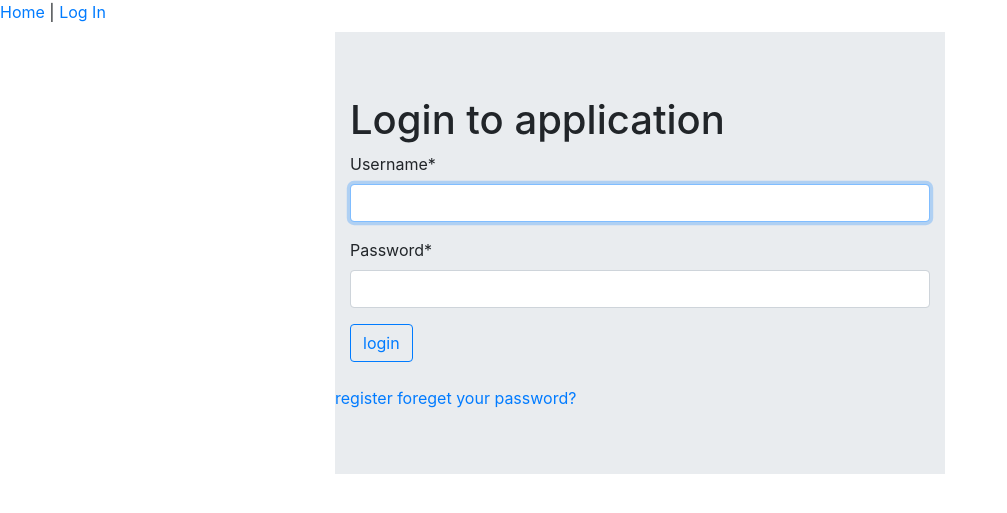
After one commit to ManojDjs/Docker-django-vue-boilerplate, a Django app: page /login/ in a window 1280 px wide. The commit adds this page. Shown: the top 513 px of the page, without its empty margins (0-1007 px from the left). Run offline with Django 3.2, Linux system fonts and the light colour scheme; some libraries are stand-ins or nearby versions.

Commit message:
custom css added to the login and signup pages

```diff
--- a/backend/backend/settings.py
+++ b/backend/backend/settings.py
@@ -38,12 +38,13 @@ INSTALLED_APPS = [
     'django.contrib.messages',
     'django.contrib.staticfiles',
     # 'users'
+    'crispy_forms',
     'registration',
     # 'django.contrib.admin',
     'backend',
 
 ]
-
+CRISPY_TEMPLATE_PACK = 'bootstrap4'
 MIDDLEWARE = [
     'django.middleware.security.SecurityMiddleware',
     'django.contrib.sessions.middleware.SessionMiddleware',
--- a/backend/backend/urls.py
+++ b/backend/backend/urls.py
@@ -18,7 +18,6 @@ from django.conf.urls import url
 from django.contrib import admin
 from django.contrib.auth import views as auth_views
 from django.views.generic import TemplateView
-
 urlpatterns = [
 
     url(r'^$',
@@ -36,6 +35,10 @@ urlpatterns = [
         auth_views.LoginView.as_view(
             template_name='registration/login.html'),
         name='login'),
+# url(r'^register/$',
+#         auth_views.regs .as_view(
+#             template_name='registration/login.html'),
+#         name='login'),
 
     url(r'^admin/',
         admin.site.urls,
--- a/backend/template/base.html
+++ b/backend/template/base.html
@@ -3,6 +3,10 @@
 <html lang="en">
 
 <head>
+    <meta charset="utf-8">
+    <meta name="viewport" content="width=device-width, initial-scale=1, shrink-to-fit=no">
+    <link rel="stylesheet" href="https://stackpath.bootstrapcdn.com/bootstrap/4.1.3/css/bootstrap.min.css" integrity="sha384-MCw98/SFnGE8fJT3GXwEOngsV7Zt27NXFoaoApmYm81iuXoPkFOJwJ8ERdknLPMO" crossorigin="anonymous">
+
     <title>Django Registration Test App</title>
 </head>
 
--- /dev/null
+++ b/backend/template/registration/login.html
@@ -0,0 +1,26 @@
+{% extends 'base.html' %}
+{% load crispy_forms_tags %}
+
+{% block content %}
+ <div class="col-md-6 offset-md-3">
+
+    <div class="jumbotron jumbotron-fluid">
+                  <div class="container">
+                    <h1>Login to application</h1>
+
+                    <form method="post" class="uniForm">
+                        {% csrf_token %}
+                    {{ form|crispy }}
+                        <button class="btn btn-outline-primary" type="submit">login</button>
+                    </form>
+
+                  </div>
+        <br>
+            <a href="/accounts/register"> register</a>
+
+            <a href="/accounts/password/reset"> foreget your password?</a>
+            </div>
+
+
+</div>
+{% endblock%}
--- a/requirements.txt
+++ b/requirements.txt
@@ -12,6 +12,7 @@ Twisted
 txaio
 djangorestframework
 django-registration-redux
+django-crispy-forms
 
 #for removing the root access of django
 #sudo chmod -R a+rwX sneaky(project name)
```
Also changed, not shown: backend/template/index.html (+10 -1 lines), backend/template/registration/registration_form.html (added, +23 -0 lines), backend/db.sqlite3.
